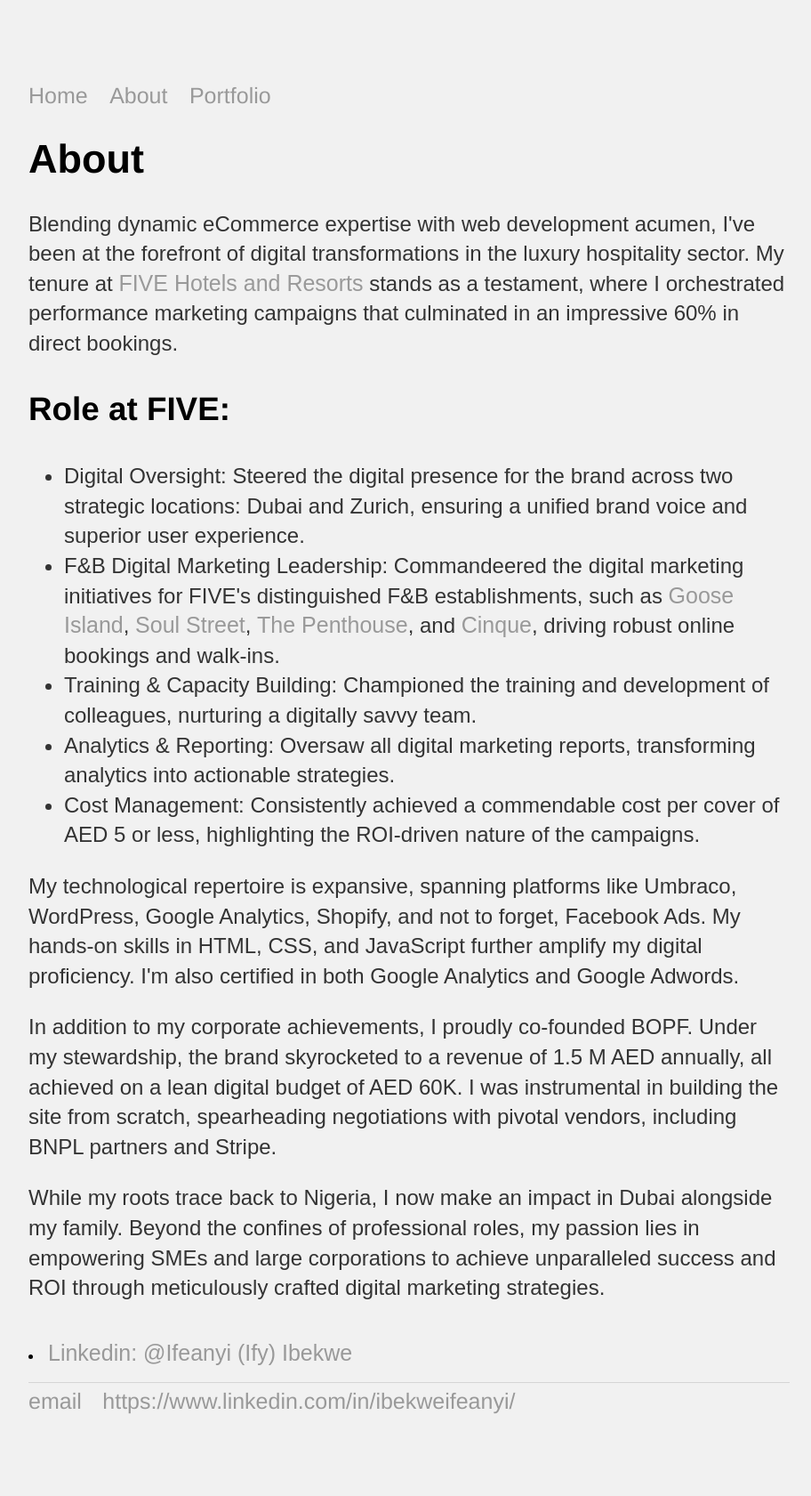
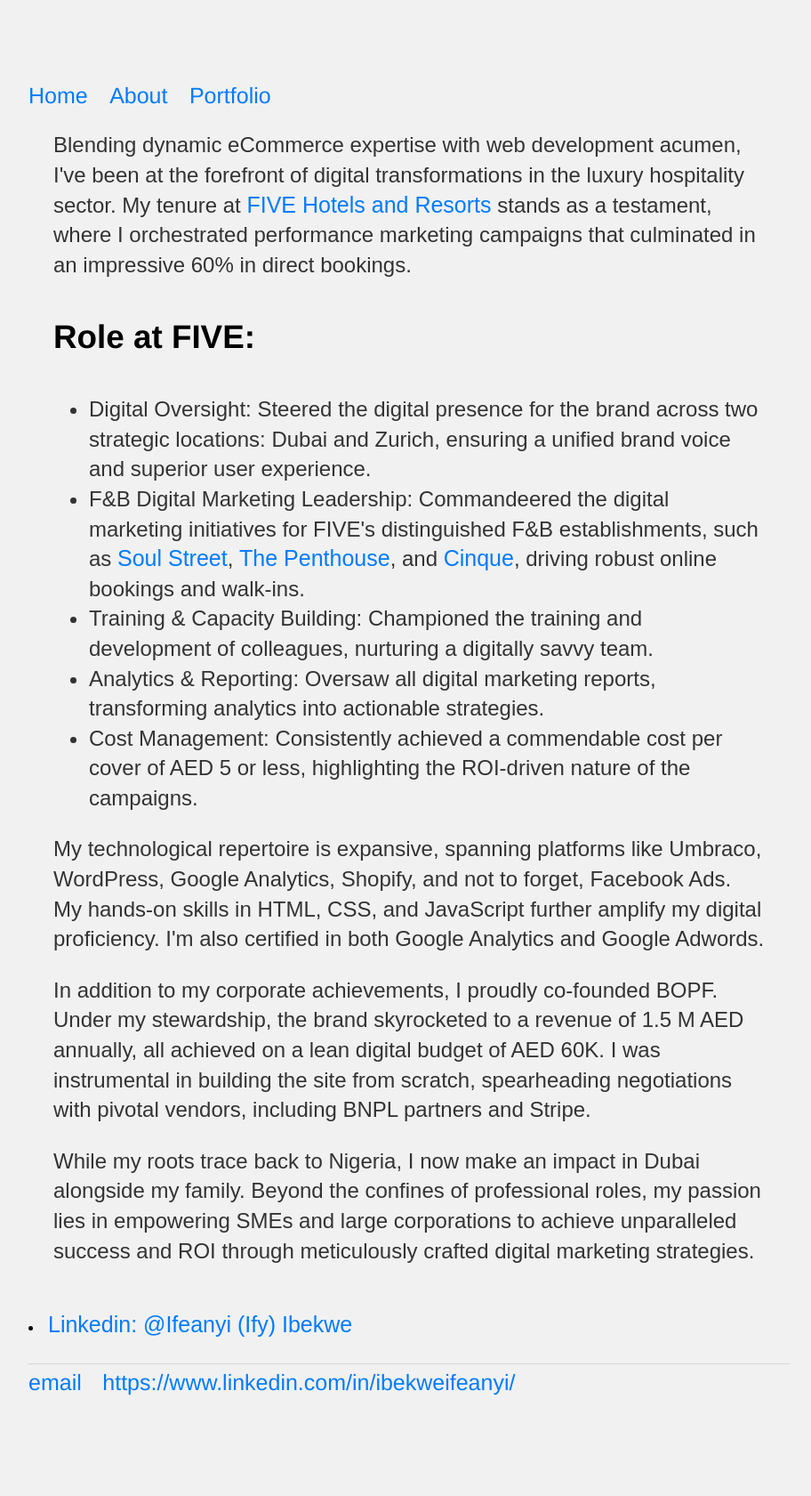
Before and after one commit to IfeanyiIbekwe/ifeanyiibekwe.github.io, a Jekyll site: the page built from about/index.html, in a window 1280 px wide. Shown: the whole page at 89% size, without its empty margins (180-1092 px from the left). Built offline with Jekyll 4.4.1, drawn with Linux system fonts in a browser that asks for light colours; after the commit the page ends 1660 px from its top, so only the background shows below that.

Commit message:
Update index.html

```diff
--- a/about/index.html
+++ b/about/index.html
@@ -2,9 +2,47 @@
 layout: default
 title: About Ifeanyi Ibekwe
 ---
-		<div class="about">
-			<h1>About</h1>
-			<div class="profile-summary">
+		<!DOCTYPE html>
+<html lang="en">
+<head>
+    <meta charset="UTF-8">
+    <meta name="viewport" content="width=device-width, initial-scale=1.0">
+    <title>Profile Summary</title>
+    <style>
+        body {
+            font-family: Arial, sans-serif;
+            padding: 20px;
+            line-height: 1.5;
+        }
+
+        .profile-summary {
+            max-width: 800px;
+            margin: 0 auto;
+        }
+
+        a {
+            color: #007BFF;
+            text-decoration: none;
+        }
+
+        a:hover {
+            text-decoration: underline;
+        }
+
+        @media only screen and (max-width: 600px) {
+            body {
+                padding: 10px;
+            }
+
+            .profile-summary {
+                font-size: 0.95em;
+            }
+        }
+    </style>
+</head>
+<body>
+
+<div class="profile-summary">
 
     <p>
         Blending dynamic eCommerce expertise with web development acumen, I've been at the forefront of digital transformations in the luxury hospitality sector. My tenure at <a href="https://www.fivehotelsandresorts.com/" target="_blank">FIVE Hotels and Resorts</a> stands as a testament, where I orchestrated performance marketing campaigns that culminated in an impressive 60% in direct bookings.
@@ -13,7 +51,7 @@
     <h3>Role at FIVE:</h3>
     <ul>
         <li>Digital Oversight: Steered the digital presence for the brand across two strategic locations: Dubai and Zurich, ensuring a unified brand voice and superior user experience.</li>
-        <li>F&B Digital Marketing Leadership: Commandeered the digital marketing initiatives for FIVE's distinguished F&B establishments, such as  <a href="https://www.gooseislanddubai.com/" target="_blank">Goose Island</a>, <a href="https://soul.st/" target="_blank">Soul Street</a>, <a href="https://thepenthouse.co/" target="_blank">The Penthouse</a>, and <a href="#CinqueURL" target="_blank">Cinque</a>, driving robust online bookings and walk-ins.</li>
+        <li>F&B Digital Marketing Leadership: Commandeered the digital marketing initiatives for FIVE's distinguished F&B establishments, such as <a href="#SoulStreetURL" target="_blank">Soul Street</a>, <a href="#ThePenthouseURL" target="_blank">The Penthouse</a>, and <a href="#CinqueURL" target="_blank">Cinque</a>, driving robust online bookings and walk-ins.</li>
         <li>Training & Capacity Building: Championed the training and development of colleagues, nurturing a digitally savvy team.</li>
         <li>Analytics & Reporting: Oversaw all digital marketing reports, transforming analytics into actionable strategies.</li>
         <li>Cost Management: Consistently achieved a commendable cost per cover of AED 5 or less, highlighting the ROI-driven nature of the campaigns.</li>
@@ -33,6 +71,8 @@
 
 </div>
 
+</body>
+</html>
 
 
 
```
